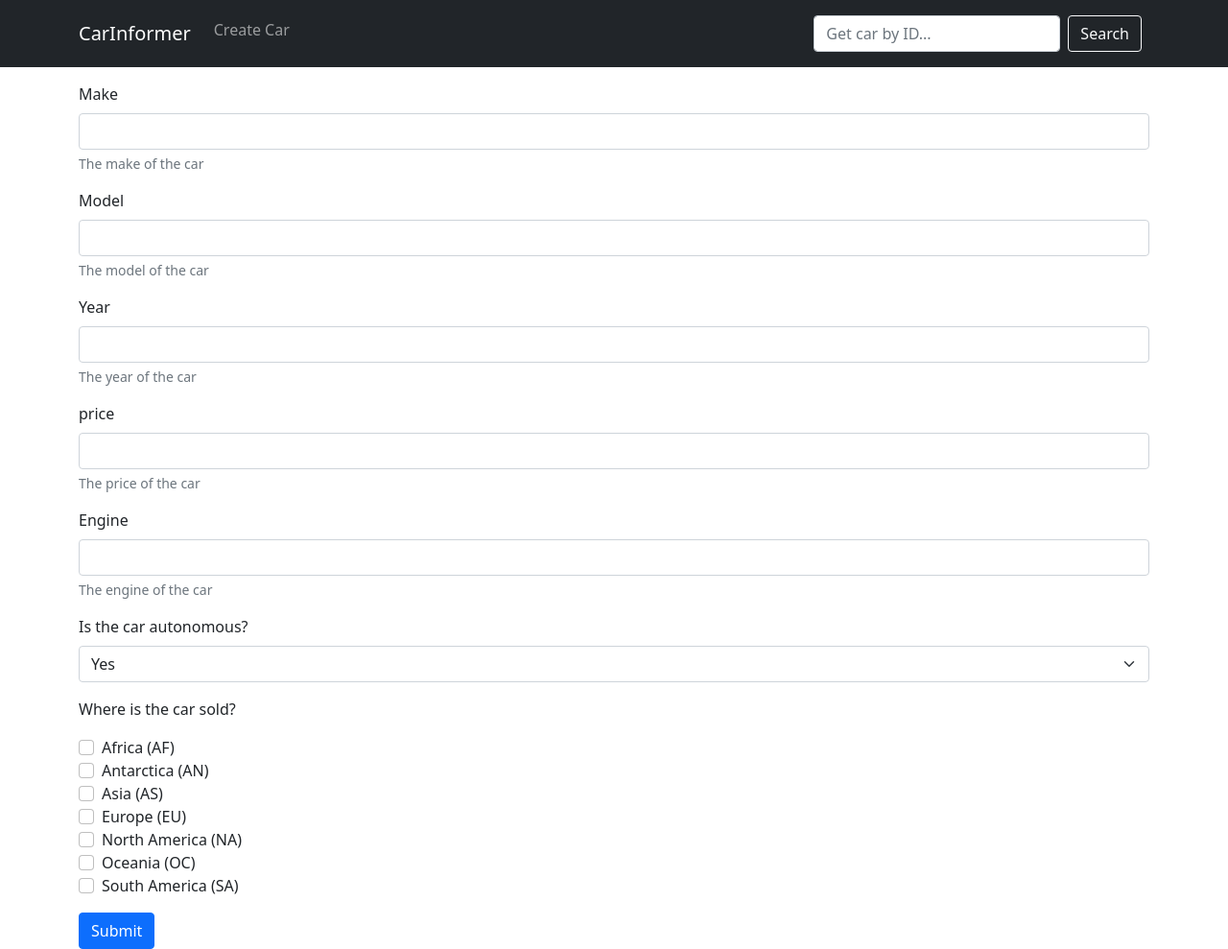
After one commit to Migorithm/migo_fastapi, a FastAPI app: template Car_Information_Viewer/templates/create.html in a window 1280 px wide. The commit adds this page. Shown: the whole page at 96% size. Run offline with FastAPI, Linux system fonts and the light colour scheme; the template is opened without the code that fills it, so the values that code supplies are empty.

Commit message:
Create operation. Bear in mind that FastAPI's type check is rigorous yet flexible at the same time - See how Form data for 'autonomous' is converted to Boolean

```diff
--- a/Car_Information_Viewer/main.py
+++ b/Car_Information_Viewer/main.py
@@ -1,4 +1,4 @@
-from fastapi import FastAPI,Query,Path ,HTTPException,status, Body,Request
+from fastapi import FastAPI,Query,Path ,HTTPException,status, Body,Request,Form
 from fastapi.encoders import jsonable_encoder
 from fastapi.templating import Jinja2Templates
 from fastapi.staticfiles import StaticFiles
@@ -40,25 +40,42 @@ def get_cars(request:Request, number:Optional[str] = Query("10",max_length=3)):
         "title":"Home"})
 
 
-@app.get("/cars/{id}",response_model=Car)
-def get_car_by_id(id:int = Path(...,ge=0,lt=1000)):
+@app.get("/cars/{id}",response_class=HTMLResponse)
+def get_car_by_id(request:Request, id:int = Path(...,ge=0,lt=1000)):
     car = cars.get(id)
+    response= templates.TemplateResponse("search.html",{"request":request, "car":car, "id":id,"title":"Search Car"})
     if not car:
-        raise HTTPException(status_code=status.HTTP_404_NOT_FOUND,detail="Could not find car by ID.")
-    return car
+        response.status_code = status.HTTP_404_NOT_FOUND #1
+    return response
+
+@app.get('/create',response_class=HTMLResponse)
+def create_car(request: Request):
+    return templates.TemplateResponse("create.html",{"request":request,"title":"Create Car"})
 
 
-@app.post("/cars",status_code=status.HTTP_201_CREATED) #define the default status code
-def add_cars(body_cars: List[Car], min_id:Optional[int] = Body(0)): #min_id is for offset
-    if len(body_cars) < 1:
+@app.post("/cars",status_code=status.HTTP_201_CREATED)
+def add_cars(
+    make:Optional[str] = Form(...),  #1
+    model:Optional[str] = Form(...),
+    year:Optional[int] = Form(...),
+    price:Optional[float] = Form(...),
+    engine:Optional[str] = Form(...),
+    autonomous:Optional[bool] = Form(...),
+    sold: Optional[List[str]] = Form(None),  #Default value None. Note that value is obtained from value part of checkbox.
+    min_id:Optional[int] = Body(0)):
+
+    #2
+    body_cars = [Car(make=make,model=model,year=year,price=price,engine=engine,autonomous=autonomous,sold=sold)] #Pydantic model
+
+    if len(body_cars) < 1 :
         raise HTTPException(status_code=status.HTTP_400_BAD_REQUEST,detail="No cars to add")
-    min_id = len(cars.values()) + min_id  #Don't wanna add a car that already exists in the database
-    for car in body_cars :
-        while cars.get(min_id): #Don't wanna add a car that already exists in the database
+    min_id = len(cars.values()) + min_id
+    for car in body_cars:
+        while cars.get(min_id):
             min_id+=1
         cars[min_id] = car
-        min_id +=1
-
+        min_id+=1
+    return RedirectResponse(url="/cars",status_code=302) #3
 
 @app.put("/cars/{id}", response_model=Dict[str,Car])
 def update_car(id: int, car:Car= Body(...) ): #1
@@ -80,3 +97,9 @@ def delete_car(id:int):
         raise HTTPException(status_code=status.HTTP_404_NOT_FOUND, detail="Couldn't find car with given id")
 
     del cars[id]
+
+
+
+@app.post('/search', response_class=RedirectResponse)
+def search_cars(id:str=Form(...)):
+    return RedirectResponse("/cars/" + id, status_code=302)
--- /dev/null
+++ b/Car_Information_Viewer/templates/create.html
@@ -0,0 +1,60 @@
+{% include 'header.html' %}
+{% include 'navbar.html' %}
+<div class="container" style="margin-top: 1em;"> <!-- To make a bit of space-->
+    <form action="/cars" method="POST">
+        <div class="mb-3">
+            <label for="make" class="form-label">Make</label>
+            <input type="text" class="form-control" name="make" id="make" aria-describedby="makeDesc">
+            <div id="makeDesc" class="form-text">The make of the car</div>
+        </div>
+        <div class="mb-3">
+            <label for="model" class="form-label">Model</label>
+            <input type="text" class="form-control" name="model" id="model" aria-describedby="modelDesc">
+            <div id="modelDesc" class="form-text">The model of the car</div>
+        </div>
+        <div class="mb-3">
+            <label for="year" class="form-label">Year</label>
+            <input type="text" class="form-control" name="year" id="year" aria-describedby="yearDesc">
+            <div id="yearDesc" class="form-text">The year of the car</div>
+        </div>
+        <div class="mb-3">
+            <label for="price" class="form-label">price</label>
+            <input type="text" class="form-control" name="price" id="price" aria-describedby="priceDesc">
+            <div id="priceDesc" class="form-text">The price of the car</div>
+        </div>
+        <div class="mb-3">
+            <label for="engine" class="form-label">Engine</label>
+            <input type="text" class="form-control" name="engine" id="engine" aria-describedby="engineDesc">
+            <div id="engineDesc" class="form-text">The engine of the car</div>
+        </div>
+
+        <!-- Select field -->
+        <div class="mb-3">
+            <label for="autonomous" class="form-label">Is the car autonomous?</label>
+            <select class="form-select" name="autonomous" id="autonomous">
+                <option selected value="true">Yes</option>
+                <option value="false">No</option>
+            </select>
+        </div>
+
+        <!-- Checkbox -->
+        <div class="mb-3">
+            <p>Where is the car sold?</p>
+            <div class="form-check">
+                <input class="form-check-input" type="checkbox" name="sold" value="AF">Africa (AF)<br>
+                <input class="form-check-input" type="checkbox" name="sold" value="AF">Antarctica (AN)<br>
+                <input class="form-check-input" type="checkbox" name="sold" value="AF">Asia (AS)<br>
+                <input class="form-check-input" type="checkbox" name="sold" value="AF">Europe (EU)<br>
+                <input class="form-check-input" type="checkbox" name="sold" value="AF">North America (NA)<br>
+                <input class="form-check-input" type="checkbox" name="sold" value="AF">Oceania (OC)<br>
+                <input class="form-check-input" type="checkbox" name="sold" value="AF">South America (SA)<br>
+            </div>
+        </div>
+        <button type="submit" class="btn btn-primary">Submit</button>
+    </form>
+
+</div>
+
+{% include 'footer.html' %}
+
+<!-- Try to make name and id match Pydantic model. -->
--- a/Car_Information_Viewer/templates/navbar.html
+++ b/Car_Information_Viewer/templates/navbar.html
@@ -10,7 +10,7 @@
             <span class="navbar-toggler-icon"></span>
         </button>
         <div class="collapse navbar-collapse justify-content-end" id="navbarSupportedContent">
-            <form action="" class="d-flex" style="margin: 0.5em;">
+            <form action="/search" method="POST" class="d-flex" style="margin: 0.5em;">
                 <input class="form-control me-2" type="search" placeholder="Get car by ID..." name="id" aria-label="Search">
                 <button class="btn btn-outline-light" type="submit">Search</button>
             </form>
```
Also changed, not shown: Car_Information_Viewer/templates/search.html (added, +28 -0 lines), Car_Information_Viewer/README.md.
